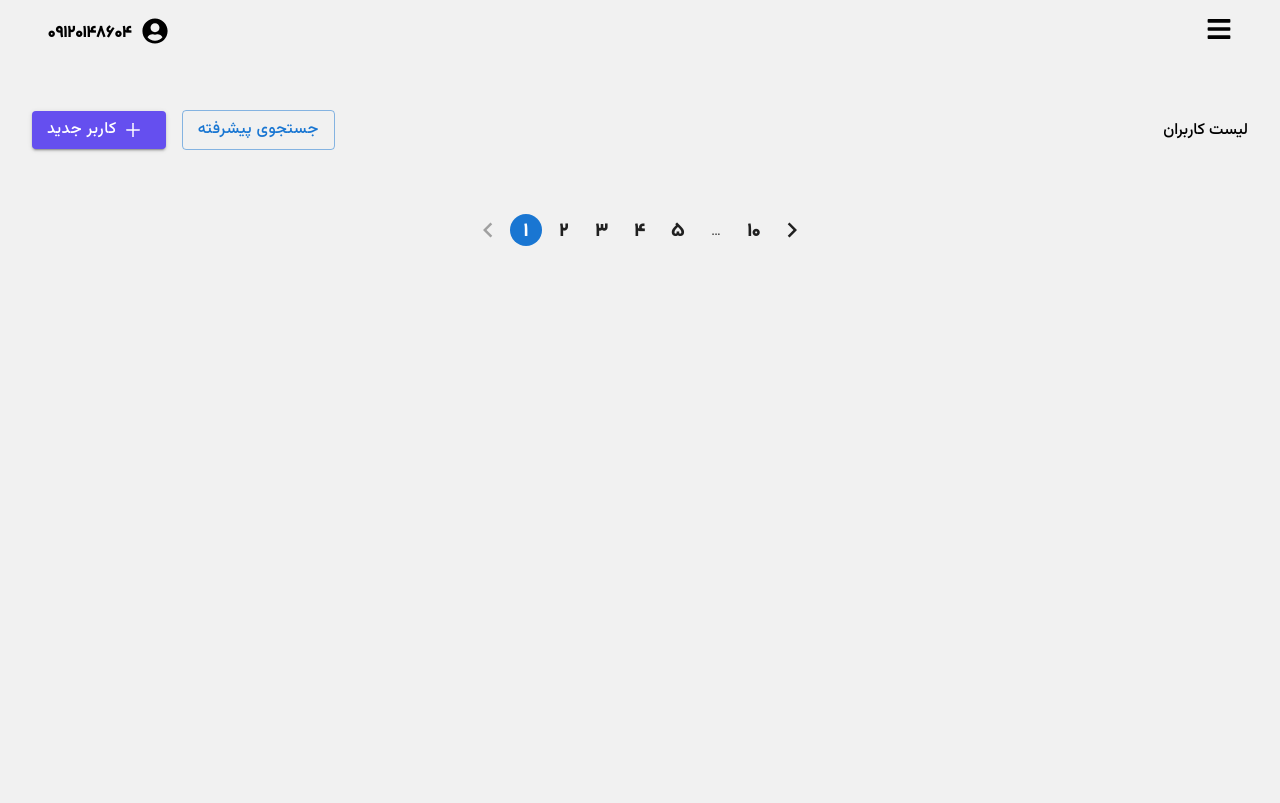
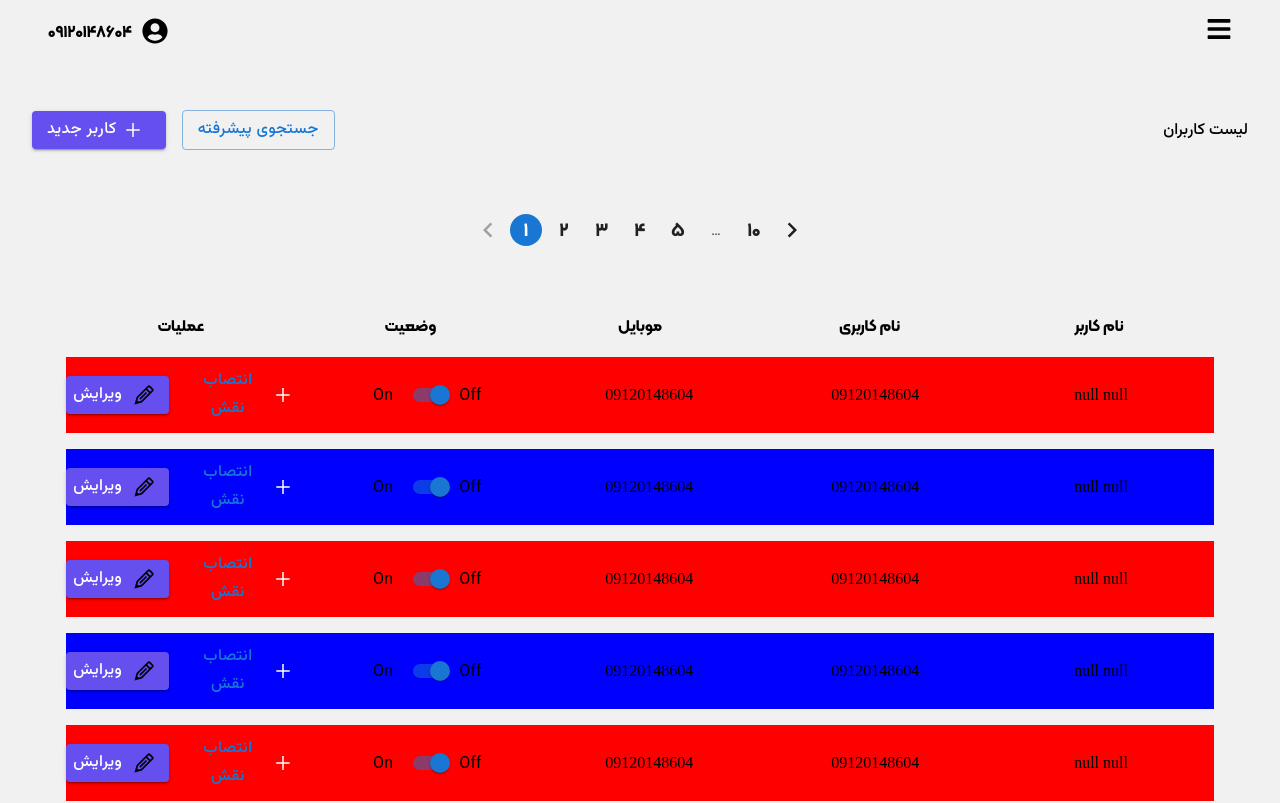
Before and after one commit to webKingA/project, a Next.js app: page /profile-admin in a window 1280 px wide. Built offline with nearby package versions, Linux system fonts and the light colour scheme; sample sign-in values are in the browser's storage.

Commit message:
add profile admin part 2

```diff
--- a/Components/ProfileAdmin/Table/Table.jsx
+++ b/Components/ProfileAdmin/Table/Table.jsx
@@ -4,6 +4,9 @@ import style from "./Table.module.css";
 // import Mui Start
 
 import Pagination from "@mui/material/Pagination";
+import Switch from "@mui/material/Switch";
+import Stack from "@mui/material/Stack";
+import Typography from "@mui/material/Typography";
 import Button from "@mui/material/Button";
 
 // import Mui End
@@ -16,6 +19,7 @@ import { GrEdit } from "react-icons/gr";
 // import Icons End
 
 const Table = () => {
+  const label = { inputProps: { "aria-label": "Switch demo" } };
   return (
     <div className={style.table__container}>
       <div className={style.pagination__container}>
@@ -23,16 +27,247 @@ const Table = () => {
       </div>
       <div className={style.information__table}>
         <table>
-            <thead>
-                <th>
-                    <tr></tr>
-                    <tr></tr>
-                    <tr></tr>
-                    <tr></tr>
-                    <tr></tr>
-                </th>
-            </thead>
-            <tbody></tbody>
+          <thead className={style.thead}>
+            <th>
+              <tr>نام کاربر</tr>
+              <tr>نام کاربری</tr>
+              <tr>موبایل</tr>
+              <tr>وضعیت</tr>
+              <tr>عملیات</tr>
+            </th>
+          </thead>
+          <tbody className={style.tbody}>
+            <td>
+              <tr>null null</tr>
+              <tr>09120148604</tr>
+              <tr> 09120148604</tr>
+              <tr>
+                <Stack
+                  direction="row"
+                  spacing={1}
+                  alignItems="center"
+                  justifyContent="center"
+                >
+                  <Typography>Off</Typography>
+                  <Switch {...label} defaultChecked />
+                  <Typography>On</Typography>
+                </Stack>
+              </tr>
+              <tr>
+                <Button
+                  variant="text"
+                  startIcon={<AiOutlinePlus />}
+                  style={{
+                    padding: "10px",
+                    fontFamily: "v",
+                    fontSize: "16px",
+                    display: "flex",
+                    gap: "1rem",
+                  }}
+                >
+                  انتصاب نقش
+                </Button>
+                <Button
+                  variant="contained"
+                  startIcon={<GrEdit />}
+                  style={{
+                    padding: "5px 15px",
+                    fontFamily: "v",
+                    fontSize: "16px",
+                    display: "flex",
+                    gap: "1rem",
+                    backgroundColor: "#654fef",
+                  }}
+                >
+                  ویرایش
+                </Button>
+              </tr>
+            </td>
+            <td>
+              <tr>null null</tr>
+              <tr>09120148604</tr>
+              <tr> 09120148604</tr>
+              <tr>
+                <Stack
+                  direction="row"
+                  spacing={1}
+                  alignItems="center"
+                  justifyContent="center"
+                >
+                  <Typography>Off</Typography>
+                  <Switch {...label} defaultChecked />
+                  <Typography>On</Typography>
+                </Stack>
+              </tr>
+              <tr>
+                <Button
+                  variant="text"
+                  startIcon={<AiOutlinePlus />}
+                  style={{
+                    padding: "10px",
+                    fontFamily: "v",
+                    fontSize: "16px",
+                    display: "flex",
+                    gap: "1rem",
+                  }}
+                >
+                  انتصاب نقش
+                </Button>
+                <Button
+                  variant="contained"
+                  startIcon={<GrEdit />}
+                  style={{
+                    padding: "5px 15px",
+                    fontFamily: "v",
+                    fontSize: "16px",
+                    display: "flex",
+                    gap: "1rem",
+                    backgroundColor: "#654fef",
+                  }}
+                >
+                  ویرایش
+                </Button>
+              </tr>
+            </td>
+            <td>
+              <tr>null null</tr>
+              <tr>09120148604</tr>
+              <tr> 09120148604</tr>
+              <tr>
+                <Stack
+                  direction="row"
+                  spacing={1}
+                  alignItems="center"
+                  justifyContent="center"
+                >
+                  <Typography>Off</Typography>
+                  <Switch {...label} defaultChecked />
+                  <Typography>On</Typography>
+                </Stack>
+              </tr>
+              <tr>
+                <Button
+                  variant="text"
+                  startIcon={<AiOutlinePlus />}
+                  style={{
+                    padding: "10px",
+                    fontFamily: "v",
+                    fontSize: "16px",
+                    display: "flex",
+                    gap: "1rem",
+                  }}
+                >
+                  انتصاب نقش
+                </Button>
+                <Button
+                  variant="contained"
+                  startIcon={<GrEdit />}
+                  style={{
+                    padding: "5px 15px",
+                    fontFamily: "v",
+                    fontSize: "16px",
+                    display: "flex",
+                    gap: "1rem",
+                    backgroundColor: "#654fef",
+                  }}
+                >
+                  ویرایش
+                </Button>
+              </tr>
+            </td>
+            <td>
+              <tr>null null</tr>
+              <tr>09120148604</tr>
+              <tr> 09120148604</tr>
+              <tr>
+                <Stack
+                  direction="row"
+                  spacing={1}
+                  alignItems="center"
+                  justifyContent="center"
+                >
+                  <Typography>Off</Typography>
+                  <Switch {...label} defaultChecked />
+                  <Typography>On</Typography>
+                </Stack>
+              </tr>
+              <tr>
+                <Button
+                  variant="text"
+                  startIcon={<AiOutlinePlus />}
+                  style={{
+                    padding: "10px",
+                    fontFamily: "v",
+                    fontSize: "16px",
+                    display: "flex",
+                    gap: "1rem",
+                  }}
+                >
+                  انتصاب نقش
+                </Button>
+                <Button
+                  variant="contained"
+                  startIcon={<GrEdit />}
+                  style={{
+                    padding: "5px 15px",
+                    fontFamily: "v",
+                    fontSize: "16px",
+                    display: "flex",
+                    gap: "1rem",
+                    backgroundColor: "#654fef",
+                  }}
+                >
+                  ویرایش
+                </Button>
+              </tr>
+            </td>
+            <td>
+              <tr>null null</tr>
+              <tr>09120148604</tr>
+              <tr> 09120148604</tr>
+              <tr>
+                <Stack
+                  direction="row"
+                  spacing={1}
+                  alignItems="center"
+                  justifyContent="center"
+                >
+                  <Typography>Off</Typography>
+                  <Switch {...label} defaultChecked />
+                  <Typography>On</Typography>
+                </Stack>
+              </tr>
+              <tr>
+                <Button
+                  variant="text"
+                  startIcon={<AiOutlinePlus />}
+                  style={{
+                    padding: "10px",
+                    fontFamily: "v",
+                    fontSize: "16px",
+                    display: "flex",
+                    gap: "1rem",
+                  }}
+                >
+                  انتصاب نقش
+                </Button>
+                <Button
+                  variant="contained"
+                  startIcon={<GrEdit />}
+                  style={{
+                    padding: "5px 15px",
+                    fontFamily: "v",
+                    fontSize: "16px",
+                    display: "flex",
+                    gap: "1rem",
+                    backgroundColor: "#654fef",
+                  }}
+                >
+                  ویرایش
+                </Button>
+              </tr>
+            </td>
+          </tbody>
         </table>
       </div>
     </div>
--- a/Components/ProfileAdmin/Table/Table.module.css
+++ b/Components/ProfileAdmin/Table/Table.module.css
@@ -27,3 +27,59 @@
   width: 100%;
   height: auto;
 }
+
+.information__table > table {
+  width: 100%;
+  margin-top: 3rem;
+}
+
+.thead > th {
+  display: flex;
+  justify-content: space-evenly;
+  align-items: center;
+}
+
+.thead > th > tr {
+  font-family: k;
+  font-size: 16px;
+  text-align: center;
+  width: 100%;
+}
+
+.tbody {
+    display: flex;
+    flex-direction: column;
+    gap: 1rem;
+}
+
+.tbody > td {
+  display: flex;
+  align-items: center;
+}
+
+.tbody > td:nth-child(odd) {
+    background-color: red;
+}
+
+.tbody > td:nth-child(even) {
+    background-color: blue;
+}
+
+.tbody > td:nth-child(1) {
+    margin-top: 1rem;
+}
+
+.tbody > td > tr {
+  text-align: center;
+  width: 100%;
+}
+
+.tbody > td > tr:last-child {
+  display: flex;
+  align-items: center;
+  gap: 1rem;
+}
+
+.tbody > td > tr:last-child > button svg {
+  color: #fff;
+}
--- a/Components/ProfileAdmin/UsersList/UsersList.module.css
+++ b/Components/ProfileAdmin/UsersList/UsersList.module.css
@@ -28,6 +28,7 @@
     display: flex;
     justify-content: center;
     align-items: center;
+    z-index: 10;
 }
 
 .advancesearch > div:nth-child(1) {
@@ -94,6 +95,7 @@
     display: flex;
     justify-content: center;
     align-items: center;
+    z-index: 10;
 }
 
 .addnewuser > div:nth-child(1) {
```
Lines whose indentation alone changed are shown as unchanged.
